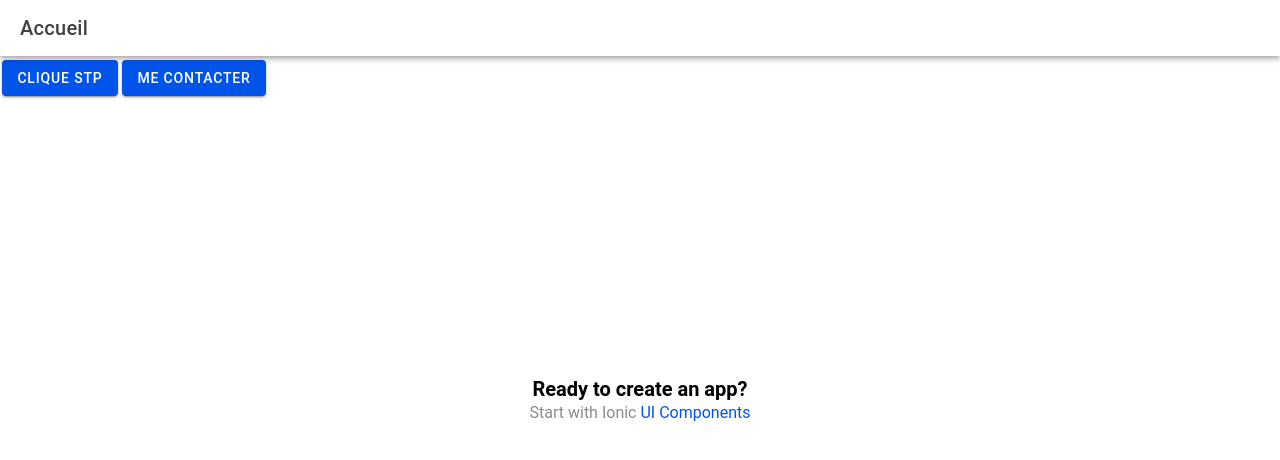
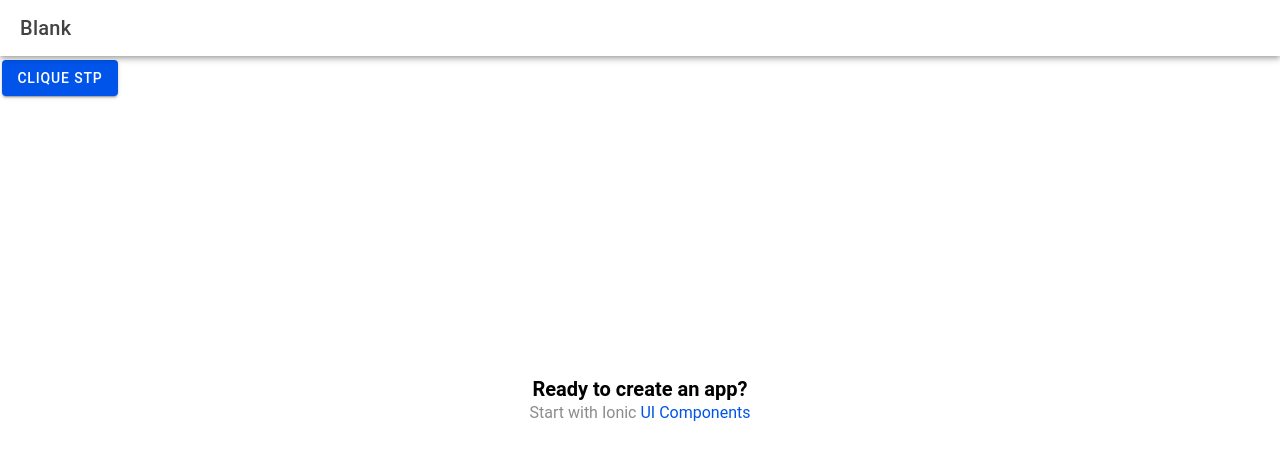
Before and after one commit to LucasOtw/Ionic_Test, a React (Vite) app: page /home in a window 1280 px wide. Shown: the top 460 px of the page. Built offline with nearby package versions, Linux system fonts and the light colour scheme.

Commit message:
ajout des modfis correction de button ios

```diff
--- a/capacitor.config.ts
+++ b/capacitor.config.ts
@@ -1,9 +1,9 @@
 import type { CapacitorConfig } from '@capacitor/cli';
 
 const config: CapacitorConfig = {
-  appId: 'io.ionic.starter',
+  appId: 'com.example.app',
   appName: 'myApp',
-  webDir: 'dist'
+  webDir: 'www'
 };
 
 export default config;
--- a/package.json
+++ b/package.json
@@ -15,6 +15,7 @@
     "@capacitor/app": "7.0.0",
     "@capacitor/core": "7.0.1",
     "@capacitor/haptics": "7.0.0",
+    "@capacitor/ios": "^7.0.1",
     "@capacitor/keyboard": "7.0.0",
     "@capacitor/status-bar": "7.0.0",
     "@fortawesome/fontawesome-svg-core": "^6.7.2",
--- a/src/App.tsx
+++ b/src/App.tsx
@@ -2,8 +2,8 @@ import { Redirect, Route } from 'react-router-dom';
 import { IonApp, IonRouterOutlet, setupIonicReact } from '@ionic/react';
 import { IonReactRouter } from '@ionic/react-router';
 import Home from './pages/Home';
-import Example from './pages/Offre'; // Vérifier la majuscule pour éviter des erreurs d'importation
-import Contact from './pages/Contact'; // Vérifier que ce fichier existe bien
+import Test from './pages/test';
+import Contact from './pages/Contact';
 
 /* Core CSS required for Ionic components to work properly */
 import '@ionic/react/css/core.css';
@@ -21,9 +21,8 @@ import '@ionic/react/css/text-transformation.css';
 import '@ionic/react/css/flex-utils.css';
 import '@ionic/react/css/display.css';
 
-/* Theme variables */
+
 import './theme/variables.css';
-import Offre from './pages/Offre';
 
 setupIonicReact();
 
@@ -32,7 +31,7 @@ const App: React.FC = () => (
     <IonReactRouter>
       <IonRouterOutlet>
         <Route exact path="/home" component={Home} />
-        <Route exact path="/test" component={Offre} />
+        <Route exact path="/test" component={Test} />
         <Route exact path="/contact" component={Contact} />
         <Route exact path="/" render={() => <Redirect to="/home" />} />
       </IonRouterOutlet>
--- a/src/AppRoutes.tsx
+++ b/src/AppRoutes.tsx
@@ -4,7 +4,7 @@ import { IonRouterOutlet } from '@ionic/react';
 import { IonReactRouter } from '@ionic/react-router';
 import { Redirect, Route } from 'react-router-dom';
 import HomePage from './pages/Home';
-import TestPage from './pages/Offre';
+import OffrePage from './pages/test';
 
 
 const AppRoutes: React.FC = () => {
@@ -12,7 +12,7 @@ const AppRoutes: React.FC = () => {
     <IonReactRouter>
       <IonRouterOutlet>
         <Route path="/home" component={HomePage} exact={true} />
-        <Route path="/test" component={TestPage} exact={true} />
+        <Route path="/offre" component={OffrePage} exact={true} />
         <Redirect from="/" to="/home" exact={true} />
       </IonRouterOutlet>
     </IonReactRouter>
--- a/src/pages/Home.tsx
+++ b/src/pages/Home.tsx
@@ -1,34 +1,33 @@
-import { IonContent, IonHeader, IonPage, IonTitle, IonToolbar, IonButton } from '@ionic/react';
+import { IonContent, IonHeader, IonPage, IonTitle, IonToolbar } from '@ionic/react';
 import ExploreContainer from '../components/ExploreContainer';
-import { useIonRouter } from '@ionic/react';
 import './Home.css';
+import { IonButton } from '@ionic/react';
+import { useHistory } from 'react-router-dom';
+
 
 const Home: React.FC = () => {
-  const router = useIonRouter();
+  const history = useHistory();
 
-  const goToTestPage = () => {
-    router.push('/offre', 'forward', 'push');
+  const navigateToTest = () => {
+    history.push('/test');
   };
 
-  const goToContactPage = () => {
-    router.push('/contact', 'forward', 'push');
-  };
+
 
   return (
     <IonPage>
       <IonHeader>
         <IonToolbar>
-          <IonTitle>Accueil</IonTitle>
+          <IonTitle>Blank</IonTitle>
         </IonToolbar>
       </IonHeader>
       <IonContent fullscreen>
         <IonHeader collapse="condense">
           <IonToolbar>
-            <IonTitle size="large">Accueil</IonTitle>
+            <IonTitle size="large">Blank</IonTitle>
           </IonToolbar>
         </IonHeader>
-        <IonButton onClick={goToTestPage}>Clique STP</IonButton>
-        <IonButton onClick={goToContactPage}>Me contacter</IonButton>
+        <IonButton onClick={navigateToTest}>Clique STP</IonButton>
         <ExploreContainer />
       </IonContent>
     </IonPage>
--- a/src/pages/Offre.tsx
+++ b/src/pages/test.tsx
@@ -5,7 +5,7 @@ import { faBookmark } from '@fortawesome/free-regular-svg-icons';
 import { IonButton } from '@ionic/react';
 import './test.css';  // Pour le CSS personnalisé
 
-const Offre: React.FC = () => {
+const Example: React.FC = () => {
   return (
     <>
       <IonCard className="custom-card">
@@ -51,4 +51,4 @@ const Offre: React.FC = () => {
   );
 }
 
-export default Offre;
+export default Example;
```
Also changed, not shown: 1 other file (tests, documents, lock files or other folders).
